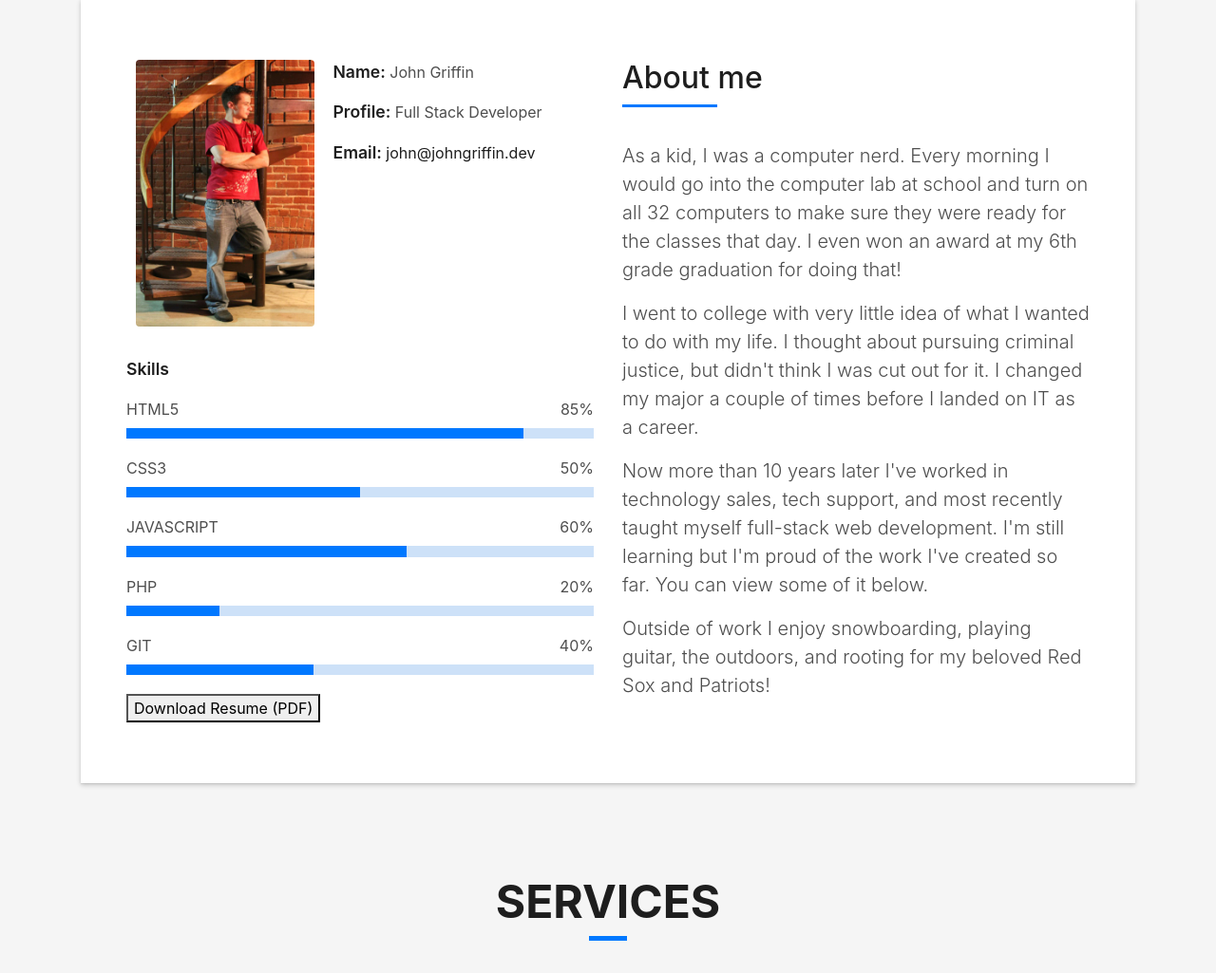
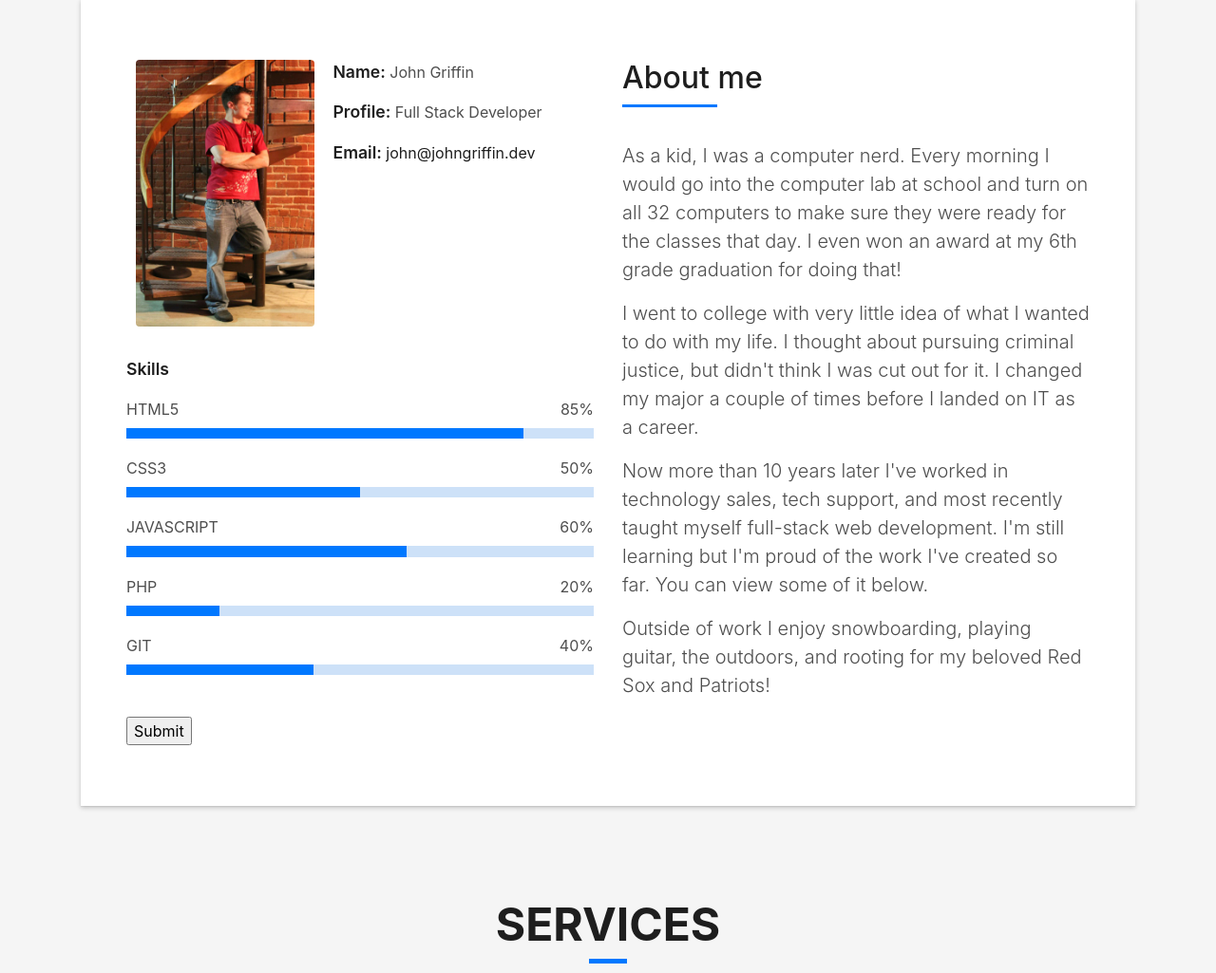
Before and after one commit to jgriffin407/Website, a PHP site: page / in a window 1280 px wide. Shown: the part 865-1890 px from the top of the page at 95% size. Run offline with PHP 8.4, Linux system fonts and the light colour scheme; some libraries are stand-ins or nearby versions; some web fonts are replaced.

Commit message:
recaptcha test

```diff
--- a/index.php
+++ b/index.php
@@ -131,9 +131,14 @@
                     <div class ="progress">
                       <div class = "progress-bar" role="progressbar" style="width: 40%" aria-valuenow="40" aria-valuemin="0" aria-valuemax="100"></div>
                     </div>
+                    <form action="?" method="POST">
+                     <div class="g-recaptcha" data-sitekey="6LeWkMEZAAAAAPeFafdKSEHjnK54zCgD6iUSiDdw"></div>
+                      <br/>
+                      <input type="submit" value="Submit">
+                     </form>
+                    <!--
                     <form id ="downloadResume" action="resume/John_Griffin_Resume.pdf" download="JohnGriffinResume.pdf" method="POST">
                     <button class ="g-recaptcha" data-sitekey ="6LeWkMEZAAAAAPeFafdKSEHjnK54zCgD6iUSiDdw" data-callback="onSubmit">Download Resume (PDF)</button>
-                    <!--
                     <a href="resume/John_Griffin_Resume.pdf" download="JohnGriffinResume.pdf" id="resumeButton" class="btn btn-primary btn-primary g-recaptcha" data-sitekey="6LeWkMEZAAAAAPeFafdKSEHjnK54zCgD6iUSiDdw" data-callback='onSubmit'>Download Resume (PDF) <span class="fas fa-download"></span></a>
                     -->
                   </div>
```
